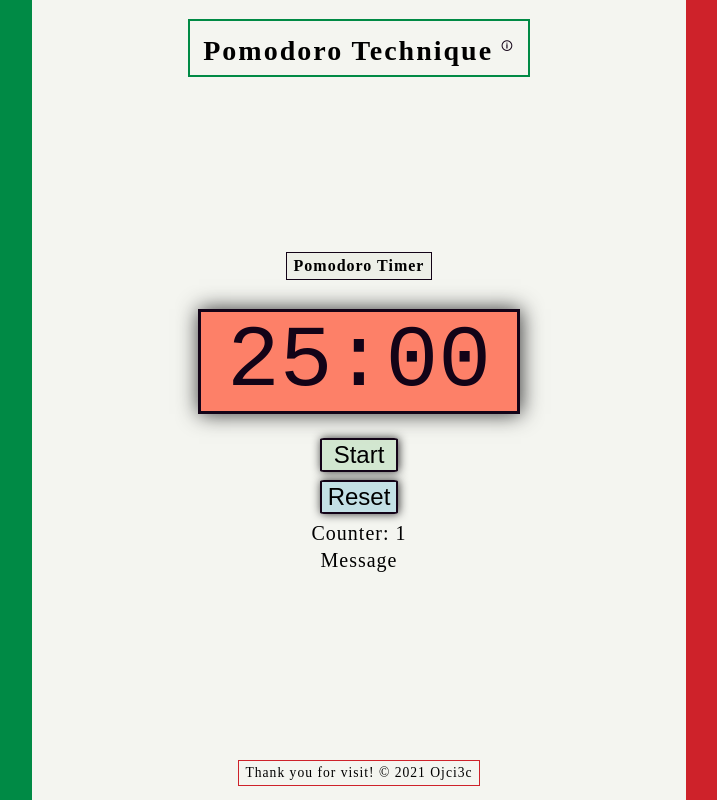
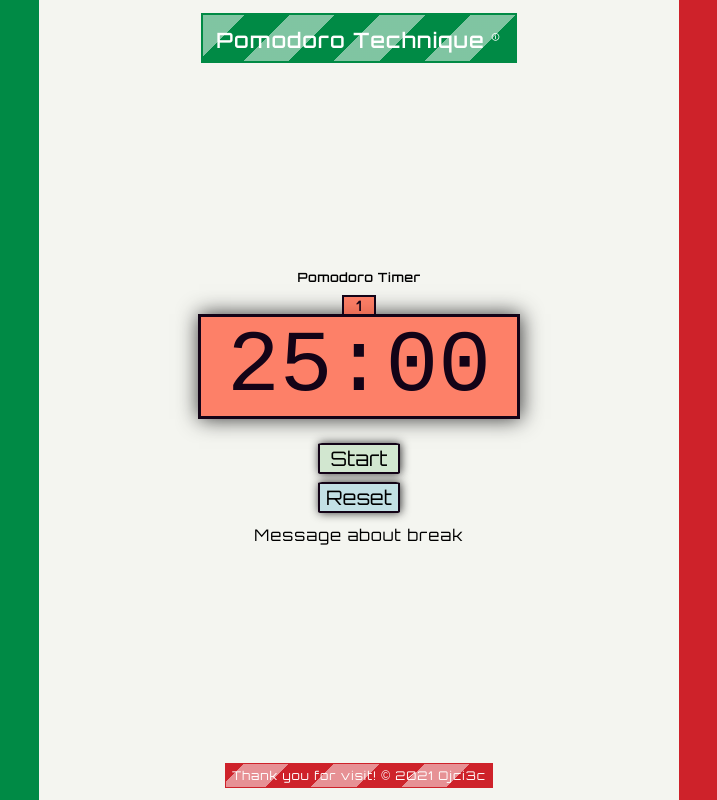
Before and after one commit to PawelGargula/Pomodoro-Technique, a plain HTML site: page index.html in a window 1280 px wide. Shown: the whole page, without its empty margins (281-998 px from the left). Drawn offline with Linux system fonts and the light colour scheme.

Commit message:
Change font-family, focus-visible mode and place where counter is, now it is on top of the clock

```diff
--- a/index.html
+++ b/index.html
@@ -10,6 +10,8 @@
         content="A time management. Method developed by Francesco Cirillo in the late 1980s. The technique uses a timer to break down work into intervals, traditionally 25 minutes in length, separated by short breaks." />
     <meta name="keywords" content="pomodoro, technique, timer, time, menagement" />
     <meta name="author" content="Paweł Gargula" />
+
+    <link href='https://fonts.googleapis.com/css?family=Orbitron' rel='stylesheet' type='text/css'>
 
     <link rel="stylesheet" href="style.css" />
 
@@ -34,6 +36,7 @@
                         <header>
                             <h2 class="timer-logo">Pomodoro Timer</h2>
                         </header>
+                        <span class="counter"><span id="counter">1</span></span>
                         <button id="clock" class="clock">
                             <span id="minutes">25</span>
                             <span>:</span>
@@ -45,8 +48,7 @@
                             </button>
                             <button type="button" id="reset" class="reset">Reset</button>
                         </div>
-                        <span class="counter">Counter: <span id="counter">1</span></span>
-                        <span id="message" class="message">Message</span>
+                        <span id="message" class="message">Message about break</span>
                     </div>
                 </section>
             </main>
--- a/style.css
+++ b/style.css
@@ -12,6 +12,7 @@
 
 body {
   margin: 0;
+  font-family: 'Orbitron', sans-serif;
 }
 
 .full-screen-container {
@@ -42,22 +43,33 @@
 }
 
 .page-logo {
+  color: white;
   margin-bottom: 0;
-  font-size: 3.5vh;
+  font-size: 2.5vh;
   letter-spacing: 2px;
   padding: 1vh 1vw;
   border: 2px solid var(--italian-green-color);
+  background-color: var(--italian-green-color);
+  background-image: repeating-linear-gradient(
+    -45deg,
+    transparent 0 4vh,
+    rgba(255, 255, 255, 0.5) 4vh 8vh
+  );
 }
 
 .info {
   font-size: 0.5em;
   font-weight: normal;
-  color: var(--font-color);
+  color: white;
   text-decoration: none;
 }
 
 .info:hover {
   color: tomato;
+}
+
+.info:focus-visible {
+  outline: 0.3vh dashed white;
 }
 
 .pomodoro-timer {
@@ -68,22 +80,31 @@
 
 .timer-logo {
   margin-top: 0;
-  background-color: var(--darker-italian-white-color);
-  font-size: 2vh;
+  font-size: 1.5vh;
   letter-spacing: 1px;
-  padding: 0.5vh 0.5vw;
-  border: 1px solid var(--font-color);
+}
+
+.counter {
+  z-index: 1;
+  font-size: 1.7vh;
+  font-weight: 600;
+  color: var(--font-color);
+  background-color: hsl(9, 100%, 64%, 0.8);
+  border-top: 0.3vh solid var(--font-color);
+  border-left: 0.3vh solid var(--font-color);
+  border-right: 0.3vh solid var(--font-color);
+  padding: 0 1.5vh;
 }
 
 .clock {
-  margin: 2vh 0;
+  margin-bottom: 2vh;
   display: flex;
   background-color: hsl(9, 100%, 64%, 0.8);
   color: var(--font-color);
   font-family: "Courier New", Courier, monospace;
   font-size: 11vh;
   padding: 0 2vw;
-  border: 3px solid var(--font-color);
+  border: 0.4vh solid var(--font-color);
   -webkit-box-shadow: 1px 0px 20px 0px rgba(50, 50, 50, 1);
   -moz-box-shadow: 1px 0px 20px 0px rgba(50, 50, 50, 1);
   box-shadow: 1px 0px 20px 0px rgba(50, 50, 50, 1);
@@ -106,15 +127,16 @@
   );
 }
 
-button:focus {
-  outline: none;
+button:focus-visible {
+  outline: 0.3vh dashed white;
 }
 
 .button-group > button {
   display: block;
   width: 100%;
   margin: 1vh 0;
-  font-size: 3vh;
+  font-size: 2.5vh;
+  font-family: 'Orbitron', sans-serif;
   border: 2px solid var(--font-color);
   border-radius: 5%;
   cursor: pointer;
@@ -164,20 +186,22 @@
   );
 }
 
-.counter {
-  font-size: 2.5vh;
-  letter-spacing: 1px;
-}
-
 .message {
   margin-top: 0.5vh;
-  font-size: 2.5vh;
+  font-size: 2vh;
   letter-spacing: 1px;
 }
 
 .footer {
-  font-size: 1.7vh;
+  color: white;
+  font-size: 12px;
   letter-spacing: 1px;
   padding: 0.5vh 0.5vw;
   border: 1px solid var(--italian-red-color);
+  background-color: var(--italian-red-color);
+  background-image: repeating-linear-gradient(
+    -45deg,
+    transparent 0 4vh,
+    rgba(255, 255, 255, 0.5) 4vh 8vh
+  );
 }
```
